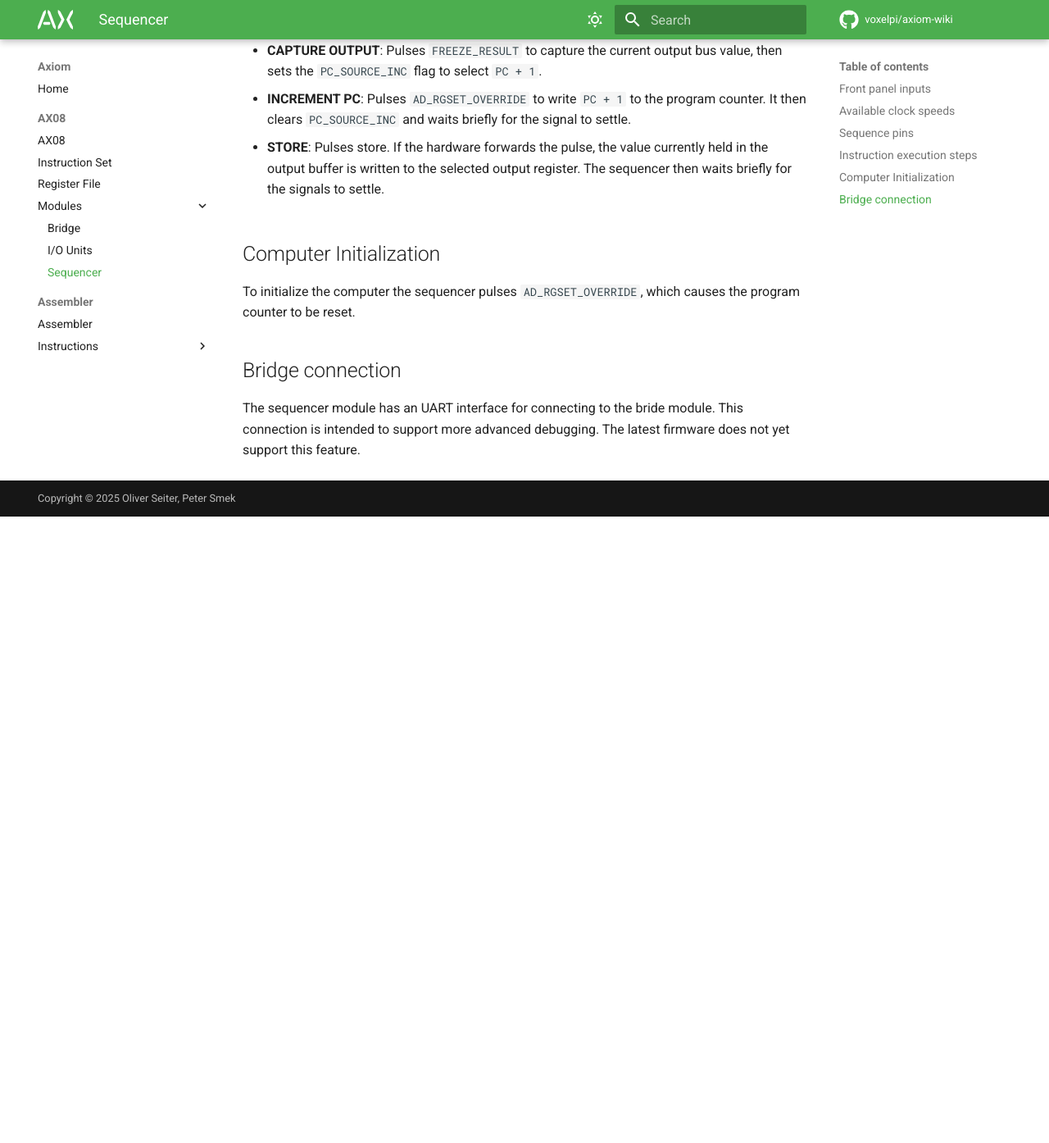
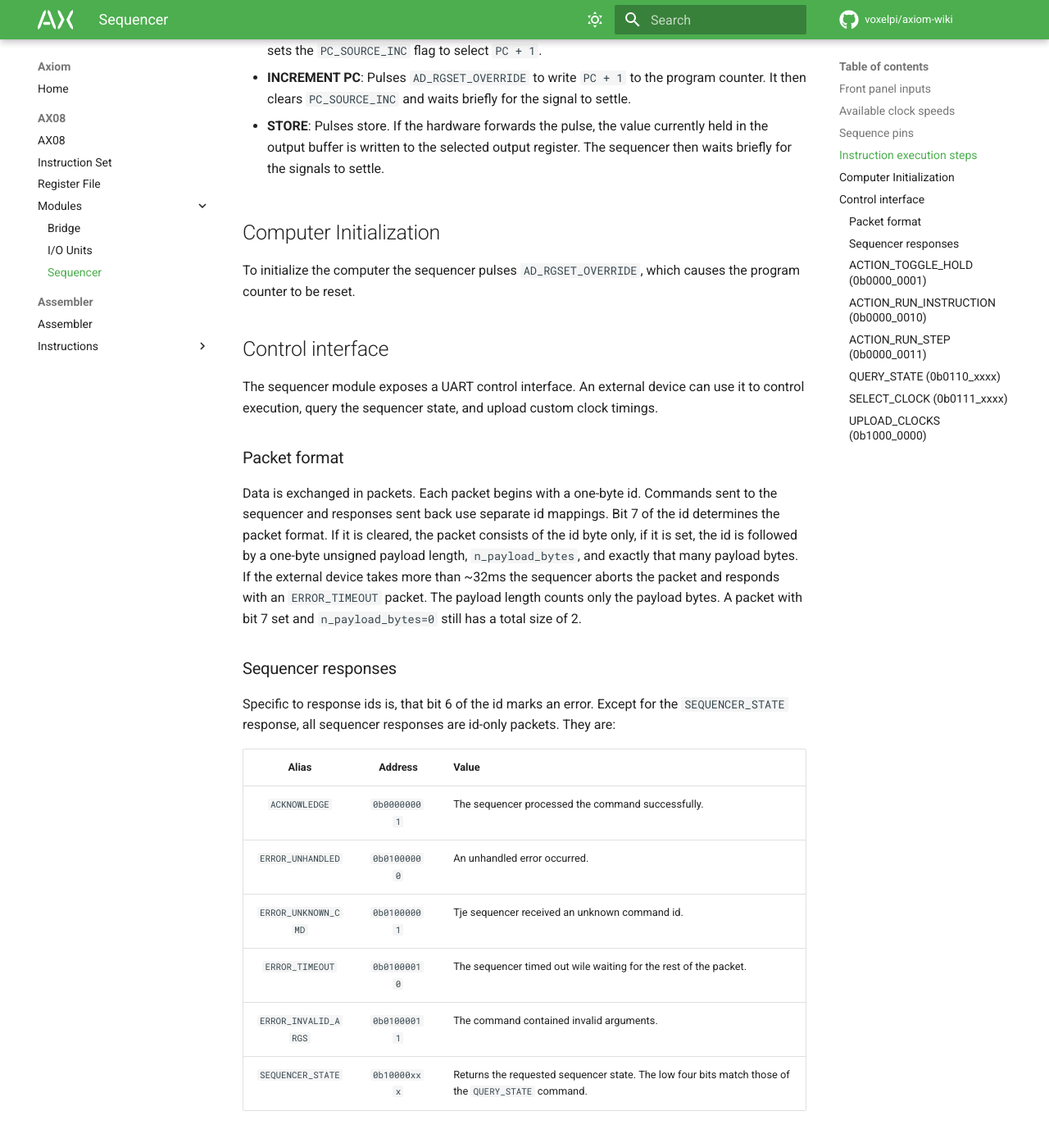
Before and after one commit to VoxelPi/Axiom-Wiki, an MkDocs documentation site: the page built from docs/AX08/modules/sequencer.md, in a window 1280 px wide and 1400 px high, scrolled down 1706 px. Shown: the top 1394 px of the window at 82% size. Built offline with MkDocs 1.6.1 and Material for MkDocs 9.7.7, drawn with Linux system fonts in a browser that asks for light colours; comment, search, counter and statistics services are not loaded; before the commit the page ends 2336 px from its top, so only the background shows below that; some of the changed text lies outside the part shown.

Commit message:
Document sequencer protocol

```diff
--- a/docs/AX08/modules/sequencer.md
+++ b/docs/AX08/modules/sequencer.md
@@ -26,7 +26,7 @@ The standard sequencer firmware comes with four preset different clock speeds:
 - 100 Hz
 - 1 Hz
 
-Adding clock speeds requires changing the sequencer firmware configuration and reflashing the sequencer.
+These presets can be modified via the [clock upload command](#upload_clocks-0b1000_0000) of the the [control Interface](#control-interface).
 
 
 
@@ -70,6 +70,107 @@ To initialize the computer the sequencer pulses `AD_RGSET_OVERRIDE`, which cause
 
 
 
-## Bridge connection
+## Control interface
 
-The sequencer module has an UART interface for connecting to the bride module. This connection is intended to support more advanced debugging. The latest firmware does not yet support this feature.
+The sequencer module exposes a UART control interface. An external device can use it to control execution, query the sequencer state, and upload custom clock timings.
+
+### Packet format
+
+Data is exchanged in packets. Each packet begins with a one-byte id. Commands sent to the sequencer and responses sent back use separate id mappings. Bit 7 of the id determines the packet format. If it is cleared, the packet consists of the id byte only, if it is set, the id is followed by a one-byte unsigned payload length, `n_payload_bytes`, and exactly that many payload bytes. If the external device takes more than ~32ms the sequencer aborts the packet and responds with an `ERROR_TIMEOUT` packet. The payload length counts only the payload bytes. A packet with bit 7 set and `n_payload_bytes=0` still has a total size of 2.
+
+
+
+### Sequencer responses
+
+Specific to response ids is, that bit 6 of the id marks an error. Except for the `SEQUENCER_STATE` response, all sequencer responses are id-only packets. They are:
+
+Alias|Address|Value
+:---:| :---: | ---
+`ACKNOWLEDGE`|`0b00000001`|The sequencer processed the command successfully.
+`ERROR_UNHANDLED`|`0b01000000`|An unhandled error occurred.
+`ERROR_UNKNOWN_CMD`|`0b01000001`|Tje sequencer received an unknown command id.
+`ERROR_TIMEOUT`|`0b01000010`|The sequencer timed out wile waiting for the rest of the packet.
+`ERROR_INVALID_ARGS`|`0b01000011`|The command contained invalid arguments.
+`SEQUENCER_STATE`|`0b10000xxx`|Returns the requested sequencer state. The low four bits match those of the `QUERY_STATE` command.
+
+
+
+### ACTION_TOGGLE_HOLD (0b0000_0001)
+
+Equivalent to pressing the `ACTION` button. When the computer is enabled, this command halts or resumes execution. When the computer is disabled, it resets the computer state.
+
+The sequencer replies with `ACKNOWLEDGE` after processing the command.
+
+
+
+### ACTION_RUN_INSTRUCTION (0b0000_0010)
+
+Equivalent to pressing the `CYCLE` button. Runs one complete instruction or finishes the current instruction if it is already in progress, then halts. When the computer is disabled, the command has no effect.
+
+The sequencer replies with `ACKNOWLEDGE` after processing the command.
+
+
+
+### ACTION_RUN_STEP (0b0000_0011)
+
+Equivalent to pressing the `STEP` button. Runs one sequencer step then halts. When the computer is disabled, the command has no effect.
+
+The sequencer replies with `ACKNOWLEDGE` after processing the command.
+
+
+
+### QUERY_STATE (0b0110_xxxx)
+
+Queries the current sequencer state. The lower 4 bits of the command id select which information to return.
+
+Bit|Flag|Description
+:---:| :---: | ---
+`0`|`state`|Whether the computer is enabled, the current sequencer state and the selected clock index.
+`1`|`instruction`|The current step within the instruction.
+`2`|`config`|The configured clock timings.
+`3`||Unused
+
+The sequencer replies with `SEQUENCER_STATE` (0b1000_xxxx). The lower four bits are directly copied from the command id. The payload contains the requested segments in the order below. If no segment is requested, the response consists of the id byte and a zero length payload.
+
+If the `state` flag is set, the response includes one byte with the following layout:
+
+Bits|Name|Description
+:---:| :---: | ---
+`0`|`enabled`|`1` if the computer is enabled, otherwise `0`.
+`1:3`|`state`|Index of the current sequencer state.
+`4:7`|`selected_clock`|Index of the selected clock speed.
+
+If the `instruction` flag is set, the response includes the current step within the instruction.
+
+If the `config` flag is set, the response includes the following fields in order:
+
+1. The current `T2CON` register, containing information about the hardware timers pre & post scaler.
+2. The configured hardware timer period, one byte.
+3. The number of configured software timer periods, from 1 to 16.
+The configured software timer periods in clock index order, each encoded as an unsigned 16-bit little-endian integer.
+
+
+
+### SELECT_CLOCK (0b0111_xxxx)
+
+Selects the clock speed whose index, `i_clock` is encoded as an unsigned integer in the lower 4 bits of the command id. Clock index `0` selects turbo mode (20kHz).
+
+The sequencer replies with `ACKNOWLEDGE` after processing the command.
+
+
+
+### UPLOAD_CLOCKS (0b1000_0000)
+
+Configures between 1 and 16 clock speeds. The configured clocks can be selected with `SELECT_CLOCK` or cycled through with the `DELAY` button. The configuration is stored in EEPROM and therefore persists across restarts.
+
+Clock index `0` is reserved for the turbo mode. When clock `0` is selected, continuous execution runs at 20kHz regardless of the uploaded timings. The uploaded timings for clock 0 only applies when running a single instruction or a single sequencer step from the halted state.
+
+The payload contains the following fields in order:
+
+1. One byte containing the timer prescaler and postscaler settings, using the `T2CON` register layout.
+2. One byte containing the hardware timer period.
+3. One unsigned 16-bit little-endian software timer period for each configured clock, starting at index 0.
+
+The payload length is `2 + 2*N` bytes for `N` configured clocks, where N is between 1 and 16. If this is not the case, the handler aborts and responds with `ERROR_INVALID_ARGS`.
+
+The sequencer replies with `ACKNOWLEDGE` after processing the command.
```
